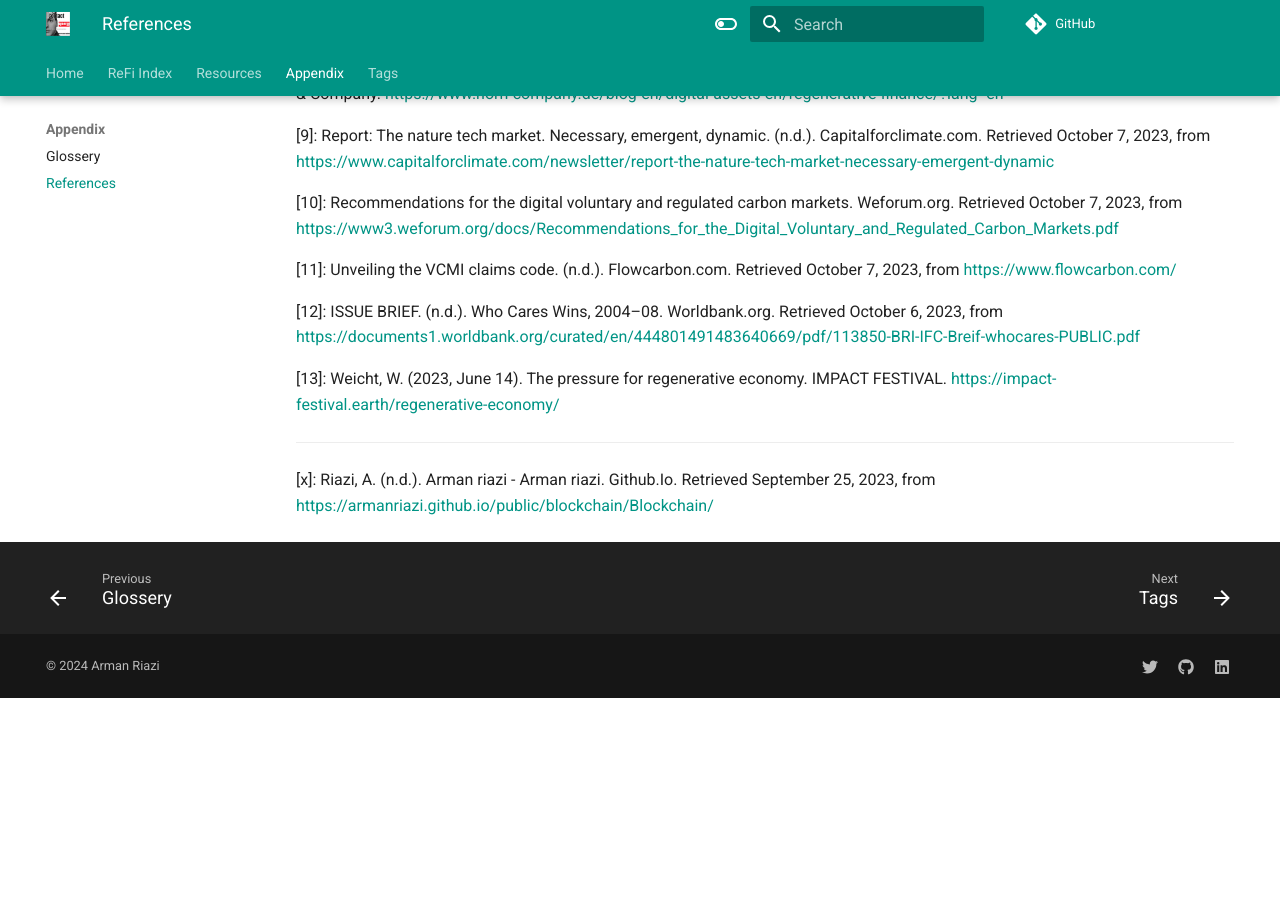
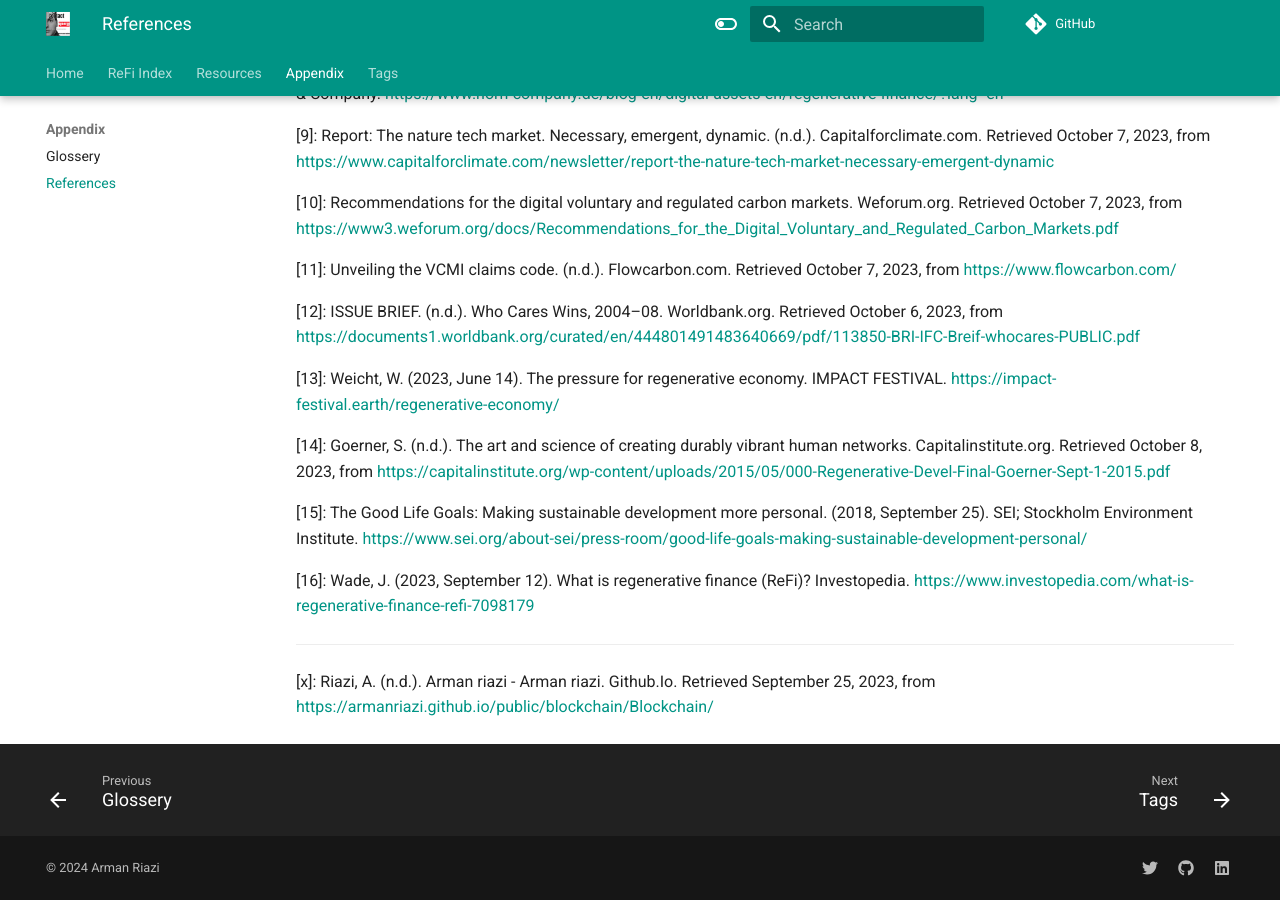
Before and after one commit to armanriazi/refi, an MkDocs documentation site: the page built from docs/reference.md, in a window 1280 px wide and 900 px high, scrolled down 591 px. Built offline with MkDocs 1.6.1 and Material for MkDocs 9.7.7, drawn with Linux system fonts in a browser that asks for light colours; comment, search, counter and statistics services are not loaded; before the commit the page ends 1289 px from its top, so only the background shows below that.

Commit message:
session2-14

```diff
--- a/docs/reference.md
+++ b/docs/reference.md
@@ -39,6 +39,12 @@ hide:
 
 [13]: Weicht, W. (2023, June 14). The pressure for regenerative economy. IMPACT FESTIVAL. https://impact-festival.earth/regenerative-economy/
 
+[14]: Goerner, S. (n.d.). The art and science of creating durably vibrant human networks. Capitalinstitute.org. Retrieved October 8, 2023, from https://capitalinstitute.org/wp-content/uploads/2015/05/000-Regenerative-Devel-Final-Goerner-Sept-1-2015.pdf
+
+[15]: The Good Life Goals: Making sustainable development more personal. (2018, September 25). SEI; Stockholm Environment Institute. https://www.sei.org/about-sei/press-room/good-life-goals-making-sustainable-development-personal/
+
+[16]: Wade, J. (2023, September 12). What is regenerative finance (ReFi)? Investopedia. https://www.investopedia.com/what-is-regenerative-finance-refi-7098179
+
 
 ---
 
```
Also changed, not shown: docs/glossery.md (+1 -0 lines), docs/refi/refi.md (+21 -3 lines).
